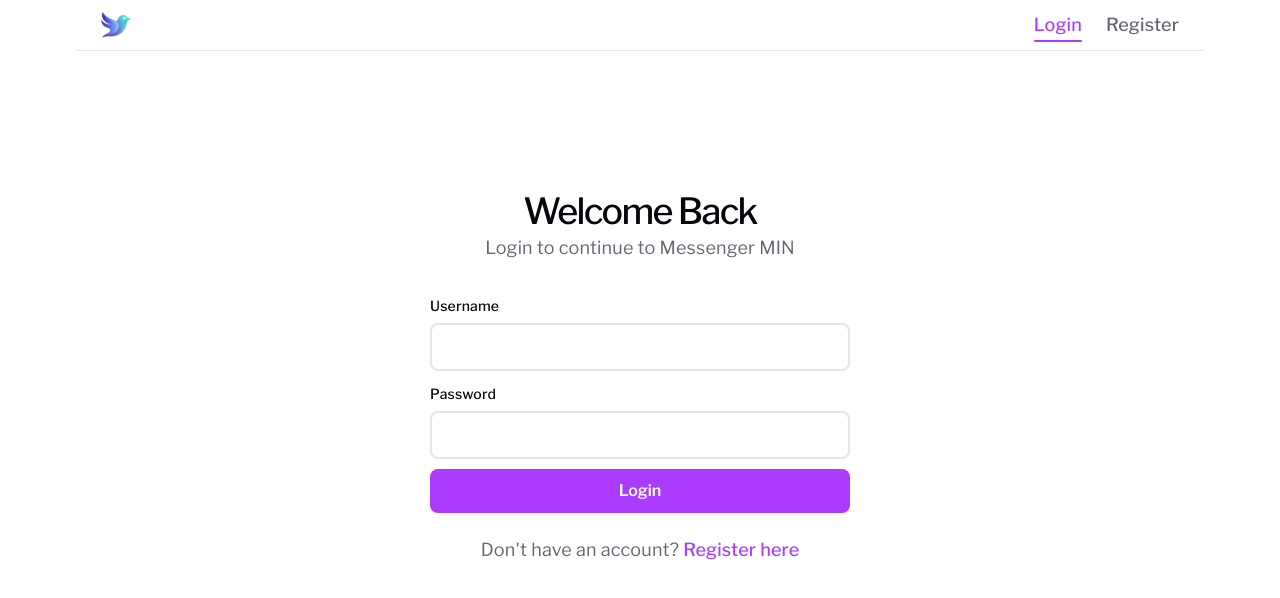
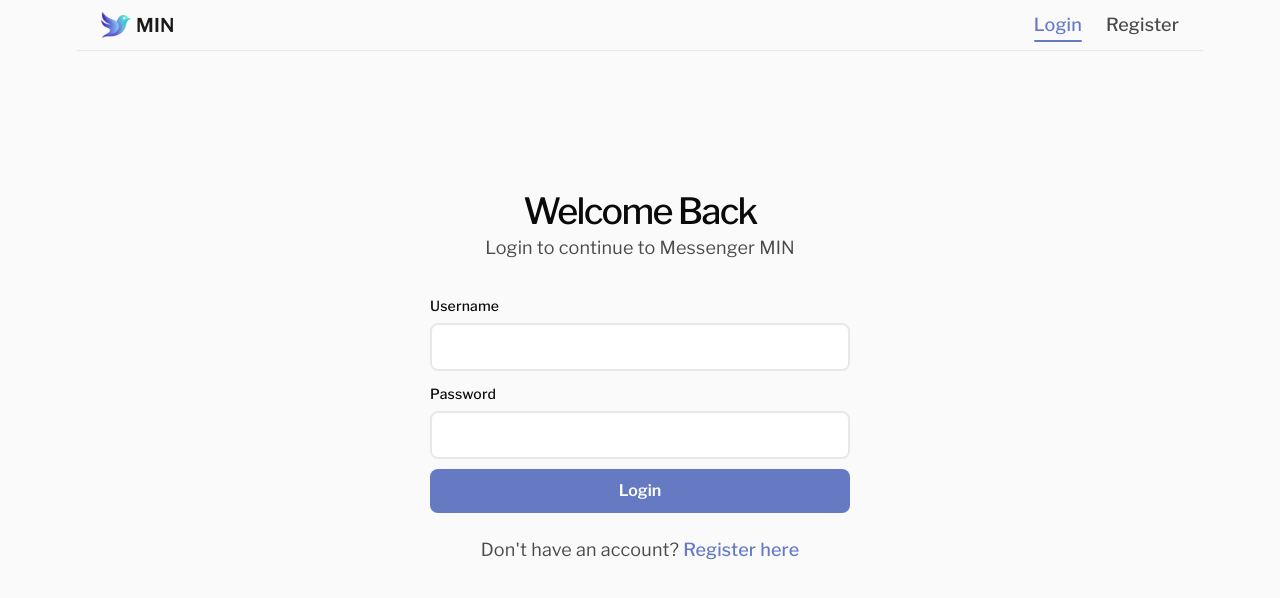
Before and after one commit to Maksim-1307/messenger-MIN, a React (Vite) app in the folder frontend/: page /login in a window 1280 px wide. Shown: the top 598 px of the page. Built offline with nearby package versions, Linux system fonts and the light colour scheme; no server answers.

Commit message:
fix: improve light theme colors

```diff
--- a/frontend/src/components/layout/BottomNavigation.module.scss
+++ b/frontend/src/components/layout/BottomNavigation.module.scss
@@ -61,7 +61,7 @@
         }
 
         &--active {
-            color: var(--text-white) !important;
+            color: var(--text-accent) !important;
         }
 
         &:hover {
--- a/frontend/src/components/layout/BottomNavigation.tsx
+++ b/frontend/src/components/layout/BottomNavigation.tsx
@@ -58,7 +58,7 @@ export const BottomNavigation: React.FC<BottomNavigationProps> = ({ items }) =>
                 `${styles['bottom-navigation__item']} ${styles['bottom-navigation__item--active']}` :
                 `${styles['bottom-navigation__item']}`;
             return (
-                <Link to={item.path} className={className} key={index} ref={index === currentItemNum ? currentItemRef : null}>
+                <Link to={item.path} className={className} key={index} ref={index === currentItemNum ? currentItemRef : undefined}>
                     <Icon className={styles['bottom-navigation__item-icon']} icon={item.icon} />
                     <span>{item.label}</span>
                 </Link>
--- a/frontend/src/components/layout/Header.module.scss
+++ b/frontend/src/components/layout/Header.module.scss
@@ -15,7 +15,7 @@
     font-family: var(--heading);
     font-size: 19px;
     font-weight: 600;
-    color: var(--text-white);
+    color: var(--text-accent);
     text-decoration: none;
     display: flex;
     align-items: center;
--- a/frontend/src/index.css
+++ b/frontend/src/index.css
@@ -1,37 +1,39 @@
 :root {
   /* Text colors */
-  --text: #6b6375;
-  --text-light: #9ca3af;
-  --text-h: #08060d;
+  --text: #4a4a4a;
+  --text-light: #6b6b6b;
+  --text-h: #0a0a0a;
+  --text-accent: #1a1a1a;
   --text-white: #ffffff;
 
   /* Background colors */
-  --bg: #ffffff;
-  --bg-secondary: #ccd6e1;
-  --bg-transparent: rgba(34, 36, 40, 0.4);
+  --bg: #fafafa;
+  --bg-secondary: #f0f0f0;
+  --bg-transparent: rgba(0, 0, 0, 0.08);
   --bg-input: #ffffff;
 
   /* Border colors */
-  --border: #e5e4e7;
-  --border-focus: rgba(170, 59, 255, 0.5);
+  --border: #e8e8e8;
+  --border-focus: rgba(102, 122, 195, 0.4);
 
   /* Accent colors */
-  --accent: #aa3bff;
-  --accent-hover: #9328ff;
-  --accent-bg: rgba(170, 59, 255, 0.1);
-  --accent-border: rgba(170, 59, 255, 0.5);
+  --accent: rgb(102, 122, 195);
+  --accent-light: rgb(140, 155, 225);
+  --accent-hover: rgb(85, 100, 170);
+  --accent-bg: rgba(102, 122, 195, 0.1);
+  --accent-border: rgba(102, 122, 195, 0.4);
 
   /* Status colors */
-  --error: #ef4444;
-  --error-bg: rgba(239, 68, 68, 0.1);
-  --success: #22c55e;
-  --success-bg: rgba(34, 197, 94, 0.1);
+  --error: #dc2626;
+  --error-bg: rgba(220, 38, 38, 0.08);
+  --success: #16a34a;
+  --success-bg: rgba(22, 163, 74, 0.08);
 
   /* Shadow */
   --shadow:
-    rgba(0, 0, 0, 0.1) 0 10px 15px -3px, rgba(0, 0, 0, 0.05) 0 4px 6px -2px;
+    rgba(0, 0, 0, 0.08) 0 10px 15px -3px, rgba(0, 0, 0, 0.04) 0 4px 6px -2px;
   --shadow-sm:
-    rgba(0, 0, 0, 0.05) 0 2px 4px -1px, rgba(0, 0, 0, 0.03) 0 1px 2px -1px;
+    rgba(0, 0, 0, 0.04) 0 2px 4px -1px, rgba(0, 0, 0, 0.02) 0 1px 2px -1px;
 
   /* Fonts */
   --sans: "Libre Franklin", sans-serif;
@@ -75,6 +77,7 @@
     --text: #b0b0b0;
     --text-light: #868686;
     --text-h: #ffffff;
+    --text-accent: #f9fafb;
     --text-white: #f9fafb;
     --bg: #070707;
     --bg-secondary: rgba(34, 36, 40);
```
Also changed, not shown: 2 other files (tests, documents, lock files or other folders).
